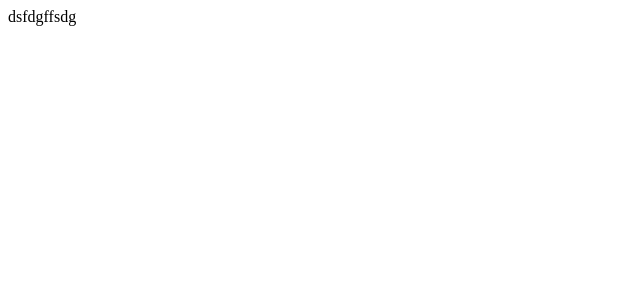
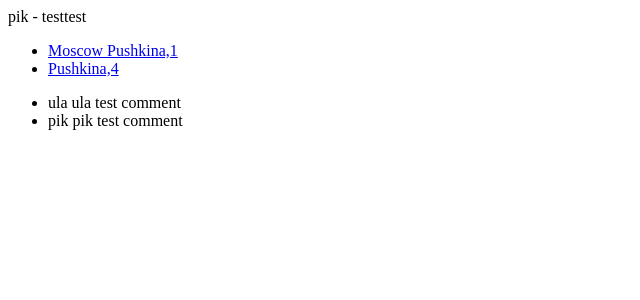
Before and after one commit to zomkd/b152-test, a Vue app in the folder frontend/: page /builders/pik in a window 1280 px wide. Shown: the top 300 px of the page, without its empty margins (0-640 px from the left). Built offline with nearby package versions, Linux system fonts and the light colour scheme.

Commit message:
add list of comments in Builders Card

```diff
--- a/frontend/src/components/BuilderCard.vue
+++ b/frontend/src/components/BuilderCard.vue
@@ -1,18 +1,47 @@
 <template>
-    <section class="builder-card-main">
-        <div class="test">
-            dsfdgffsdg
-        </div>
-    </section>
+  <section class="builder-card-main">
+    <div class="builder-description">{{ this.name }} - testtest</div>
+    <ul class="houses-list">
+      <li class="houses-item" v-for="house in houses" :key="house.address">
+        <router-link
+          :to="{ name: 'houseCard', params: { address: house.address } }"
+        >
+          {{ house.city }}
+          {{ house.address }}
+        </router-link>
+      </li>
+    </ul>
+    <div class="comments">
+      <ul class="builders-comments-list">
+        <li
+          class="builders-comments-item"
+          v-for="comments in buildersComments"
+          :key="comments.text"
+        >
+          {{ comments.name }}
+          {{ comments.text }}
+        </li>
+      </ul>
+    </div>
+    <div class="leave-comments-form"></div>
+  </section>
 </template>
 
 <script>
 export default {
-    name: "BuilderCard",
+  props: ["name"],
+  name: "BuilderCard",
 
-}
+  computed: {
+    houses() {
+      return this.$store.getters.HOUSES;
+    },
+    buildersComments() {
+      return this.$store.getters.BUILDERS_COMMENTS;
+    },
+  },
+};
 </script>
 
 <style>
-
 </style>
--- a/frontend/src/components/BuildersList.vue
+++ b/frontend/src/components/BuildersList.vue
@@ -14,7 +14,6 @@
 <script>
 export default {
   name: "BuildersList",
-
   computed: {
     builders() {
       return this.$store.getters.BUILDERS;
--- /dev/null
+++ b/frontend/src/components/HouseCard.vue
@@ -0,0 +1,16 @@
+<template>
+    <div class="test">
+        123123
+    </div>
+</template>
+
+<script>
+export default {
+    name: 'HouseCard',
+
+}
+</script>
+
+<style>
+
+</style>
--- a/frontend/src/router/index.js
+++ b/frontend/src/router/index.js
@@ -3,7 +3,7 @@ import Router from "vue-router"
 
 import BuildersList from "../components/BuildersList"
 import BuilderCard from "../components/BuilderCard"
-
+import HouseCard from "../components/HouseCard"
 
 Vue.use(Router)
 
@@ -17,7 +17,15 @@ const routes = [
         path: "/builders/:name",
         name: "builderCard",
         component: BuilderCard,
+        props: true,
+    },
+    {
+        path: "/houses/:address",
+        name: "houseCard",
+        component: HouseCard,
+        props: true,
     }
+
 ]
 
 const router = new Router({
--- a/frontend/src/store/index.js
+++ b/frontend/src/store/index.js
@@ -1,6 +1,9 @@
 import Vue from 'vue';
 import Vuex from 'vuex';
+
 import builders from './modules/builders';
+import houses from './modules/houses';
+import comments from './modules/comments';
 
 Vue.use(Vuex);
 
@@ -11,6 +14,8 @@ export const store = new Vuex.Store({
     actions: {},
     modules: {
         builders,
+        houses,
+        comments,
     },
 });
 
--- /dev/null
+++ b/frontend/src/store/modules/comments.js
@@ -0,0 +1,27 @@
+const state = {
+    buildersComments: [{
+        name: 'ula',
+        text: 'ula test comment',
+    },
+    {
+        name: 'pik',
+        text: 'pik test comment',
+    }
+    ],
+
+};
+const getters = {
+    BUILDERS_COMMENTS: state => {
+        return state.buildersComments;
+    },
+};
+
+const mutations = {
+
+};
+
+export default {
+    state,
+    getters,
+    mutations,
+};
--- /dev/null
+++ b/frontend/src/store/modules/houses.js
@@ -0,0 +1,27 @@
+const state = {
+    houses: [{
+        city: 'Moscow',
+        address: 'Pushkina,1',
+    },
+    {
+        name: 'St.P',
+        address: 'Pushkina,4',
+    }
+    ],
+
+};
+const getters = {
+    HOUSES: state => {
+        return state.houses;
+    },
+};
+
+const mutations = {
+
+};
+
+export default {
+    state,
+    getters,
+    mutations,
+};
```
Also changed, not shown: frontend/src/components/CommentForm.vue (added).
